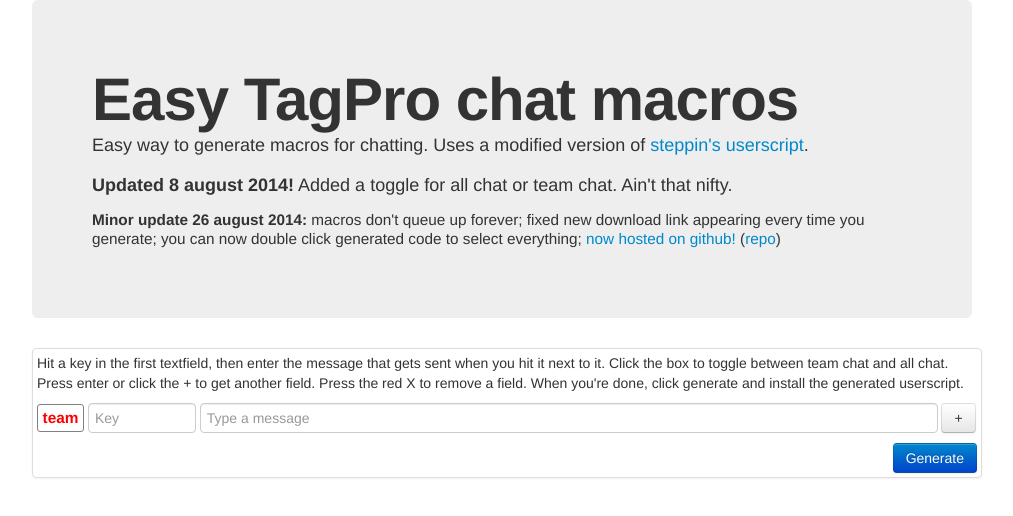
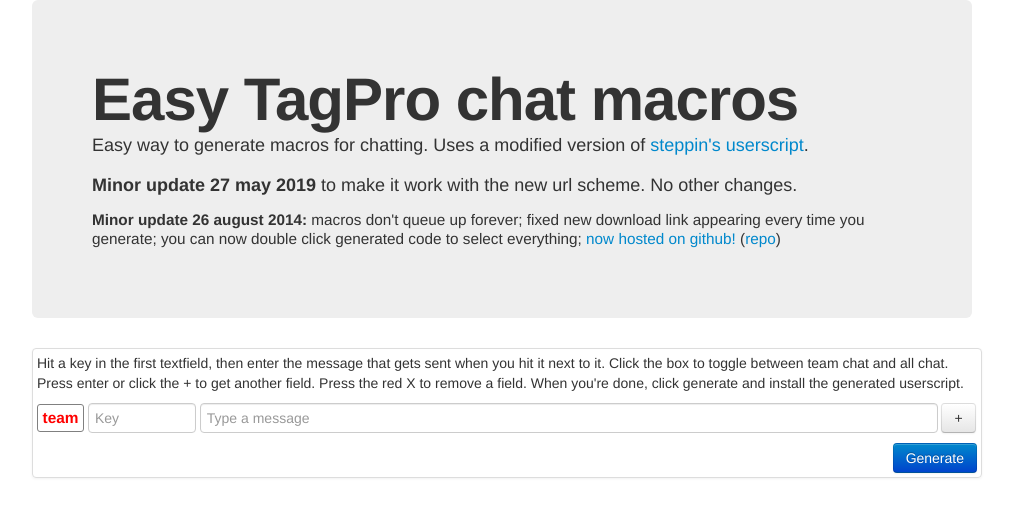
Before and after one commit to Watball/chat-macros, a plain HTML site: page index.html in a window 1280 px wide. Shown: the whole page, without its empty margins (138-1151 px from the left). Drawn offline with nearby package versions, Linux system fonts and the light colour scheme.

Commit message:
updated includes, should fix #2

```diff
--- a/index.html
+++ b/index.html
@@ -98,7 +98,7 @@
         <div class="hero-unit">
             <h1>Easy TagPro chat macros</h1>
             <p>Easy way to generate macros for chatting. Uses a modified version of <a href="http://www.reddit.com/r/TagPro/comments/1bijwm/so_you_want_chat_macros/">steppin's userscript</a>.</p>
-            <p><strong>Updated 8 august 2014!</strong> Added a toggle for all chat or team chat. Ain't that nifty.</p>
+            <p><strong>Minor update 27 may 2019</strong> to make it work with the new url scheme. No other changes.</p>
             <p style="line-height: 100%"><small><strong>Minor update 26 august 2014:</strong> macros don't queue up forever; fixed new download link appearing every time you generate; you can now double click generated code to select everything; <a href="http://watball.github.io/chat-macros/">now hosted on github!</a> (<a href="https://github.com/Watball/chat-macros">repo</a>)</small></p>
         </div>
         <div class="row">
@@ -115,12 +115,12 @@
 // @name          TagPro Chat Macros Userscript
 // @namespace     http://www.reddit.com/user/contact_lens_linux/
 // @description   Help your team with quick chat macros.
-// @include       http://tagpro-*.koalabeast.com:*
-// @include       http://tangent.jukejuice.com:*
-// @include       http://maptest.newcompte.fr:*
+// @include       https://tagpro.koalabeast.com/game
+// @include       *://*.jukejuice.com:*
+// @include       *://*.newcompte.fr:*
 // @license       GPL version 3 or any later version; http://www.gnu.org/copyleft/gpl.html
 // @author        steppin, Watball
-// @version       0.4
+// @version       0.5
 // ==/UserScript==
 
 (function() {
```
